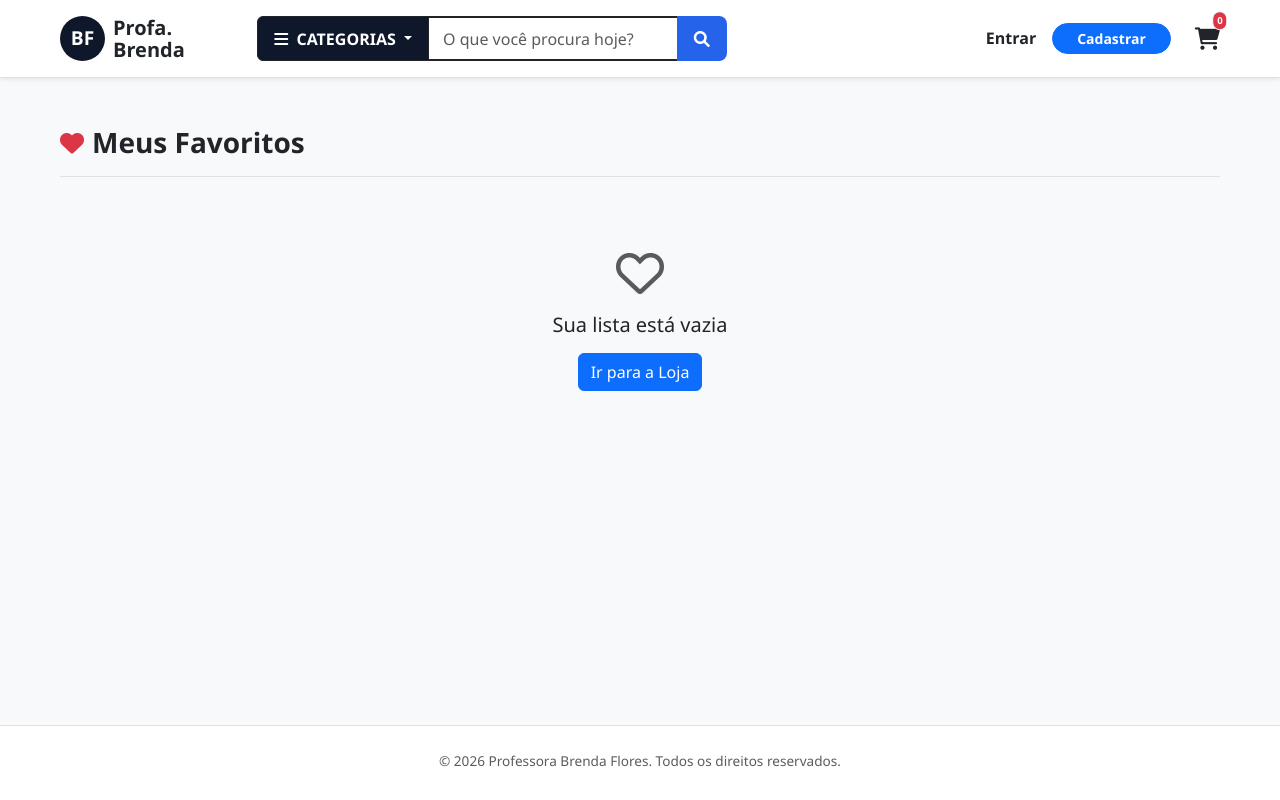
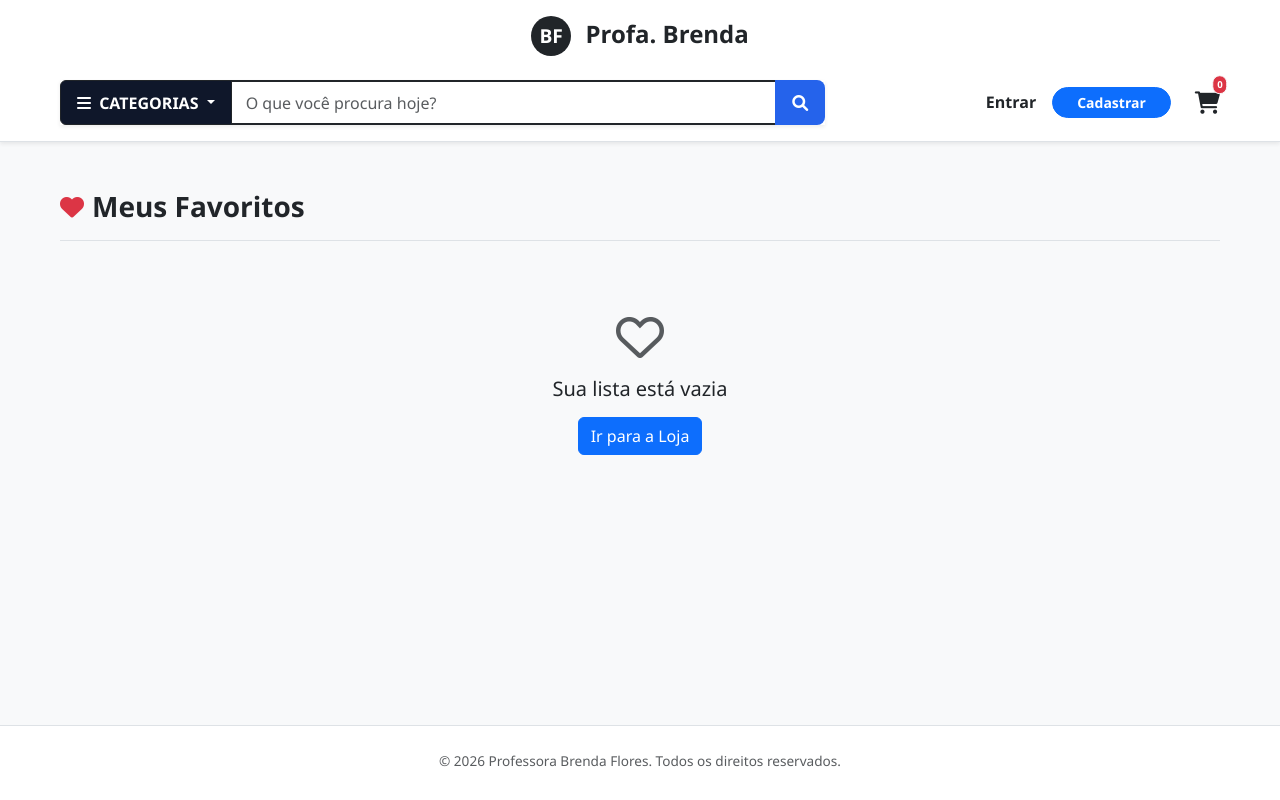
Before and after one commit to iurisaints/shopbrenda, a website: page public/favoritos.html in a window 1280 px wide. Drawn offline with nearby package versions, Linux system fonts and the light colour scheme.

Commit message:
tela de favs e index

```diff
--- a/public/favoritos.html
+++ b/public/favoritos.html
@@ -14,21 +14,25 @@
 
     <header class="main-header sticky-top bg-white border-bottom shadow-sm py-3">
         <div class="container">
+
+            <div class="d-flex justify-content-between align-items-center mb-4">
+                <div style="width: 80px;" class="d-none d-md-block"></div>
+                <div class="text-center flex-grow-1">
+                    <h4 class="m-0 fw-bold text-dark">
+                        <span class="bg-dark text-white rounded-circle d-inline-block text-center me-2"
+                            style="width: 40px; height: 40px; line-height: 40px; font-size: 1.2rem;">BF</span>
+                        Profa. Brenda
+                    </h4>
+                </div>
+
+                <div id="auth-placeholder" class="text-end" style="width: 80px;">
+                </div>
+            </div>
+
             <div class="row align-items-center gap-3 gap-md-0">
 
-                <div class="col-12 col-md-2 text-center text-md-start">
-                    <a href="index.html" class="text-decoration-none d-inline-flex align-items-center gap-2">
-                        <div class="logo-circle"
-                            style="width: 45px; height: 45px; background: #0f172a; color: white; border-radius: 50%; display: flex; align-items: center; justify-content: center; font-weight: 800; font-size: 1.2rem;">
-                            BF</div>
-                        <div class="text-start">
-                            <h1 class="m-0 text-dark fw-bold fs-5" style="line-height: 1.1;">Profa.<br>Brenda</h1>
-                        </div>
-                    </a>
-                </div>
-
-                <div class="col-12 col-md-5">
-                    <div class="input-group">
+                <div class="col-12 col-md-8">
+                    <div class="input-group shadow-sm">
                         <button class="btn btn-dark dropdown-toggle px-3 fw-bold" type="button"
                             data-bs-toggle="dropdown" aria-expanded="false" style="background-color: #0f172a;">
                             <i class="fas fa-bars me-1"></i> CATEGORIAS
@@ -67,26 +71,31 @@
                             <li><a class="dropdown-item" href="#"
                                     onclick="selectCategory('Construir', event)">Construir</a></li>
                         </ul>
+
                         <input type="text" id="search-input" class="form-control border-dark"
                             placeholder="O que você procura hoje?">
+
                         <button id="search-btn" class="btn btn-primary" type="button"
-                            style="background-color: #2563eb;"><i class="fas fa-search"></i></button>
+                            style="background-color: #2563eb;">
+                            <i class="fas fa-search"></i>
+                        </button>
                     </div>
                 </div>
 
                 <div
-                    class="col-12 col-md-5 d-flex justify-content-center justify-content-md-end align-items-center gap-4">
+                    class="col-12 col-md-4 d-flex justify-content-center justify-content-md-end align-items-center gap-4">
+
                     <div id="user-nav" class="d-none d-md-flex align-items-center gap-4"></div>
+
                     <div class="cart-icon-container position-relative cursor-pointer text-dark d-none d-md-block"
                         onclick="toggleCart()" style="font-size: 1.4rem; cursor: pointer;">
-
                         <i class="fas fa-shopping-cart"></i>
                         <span id="cart-count"
                             class="position-absolute top-0 start-100 translate-middle badge rounded-pill bg-danger border border-light p-1"
                             style="font-size: 0.6rem;">0</span>
-
                     </div>
                 </div>
+
             </div>
         </div>
     </header>
--- a/public/scripts/app.js
+++ b/public/scripts/app.js
@@ -498,7 +498,7 @@ function renderTopLoginButton() {
 
     // Se estiver deslogado, injeta o botão bonitinho dentro do espaço dele
     placeholder.innerHTML = `
-        <a href="login.html" class="btn btn-outline-primary btn-sm fw-bold">
+        <a href="login.html" class="btn btn-outline-primary btn-sm fw-bold d-md-none">
             <i class="fas fa-sign-in-alt"></i> Entrar
         </a>
     `;
```
Also changed, not shown: public/index.html (+9 -14 lines), public/meus-pedidos.html (+26 -18 lines).
